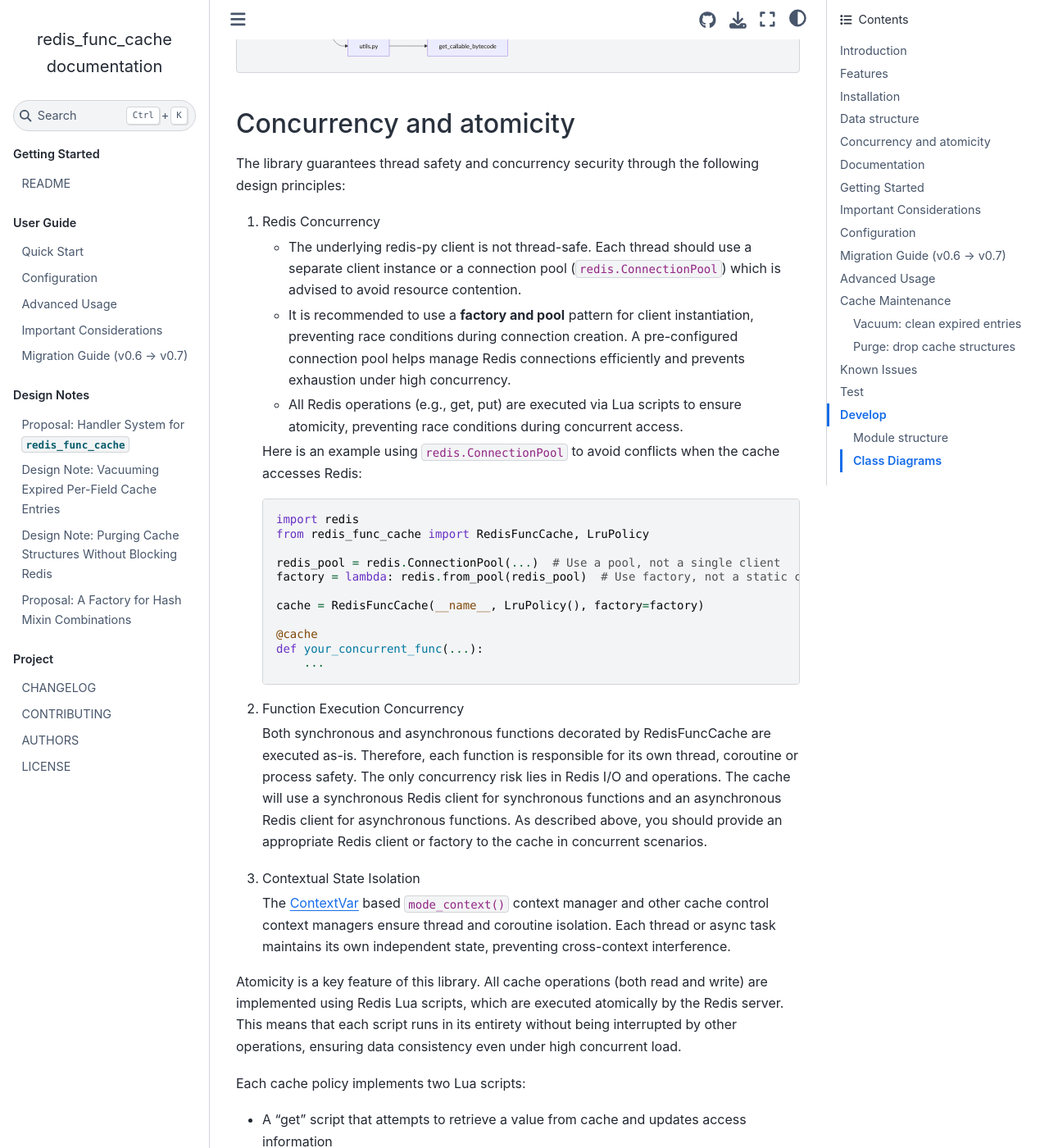
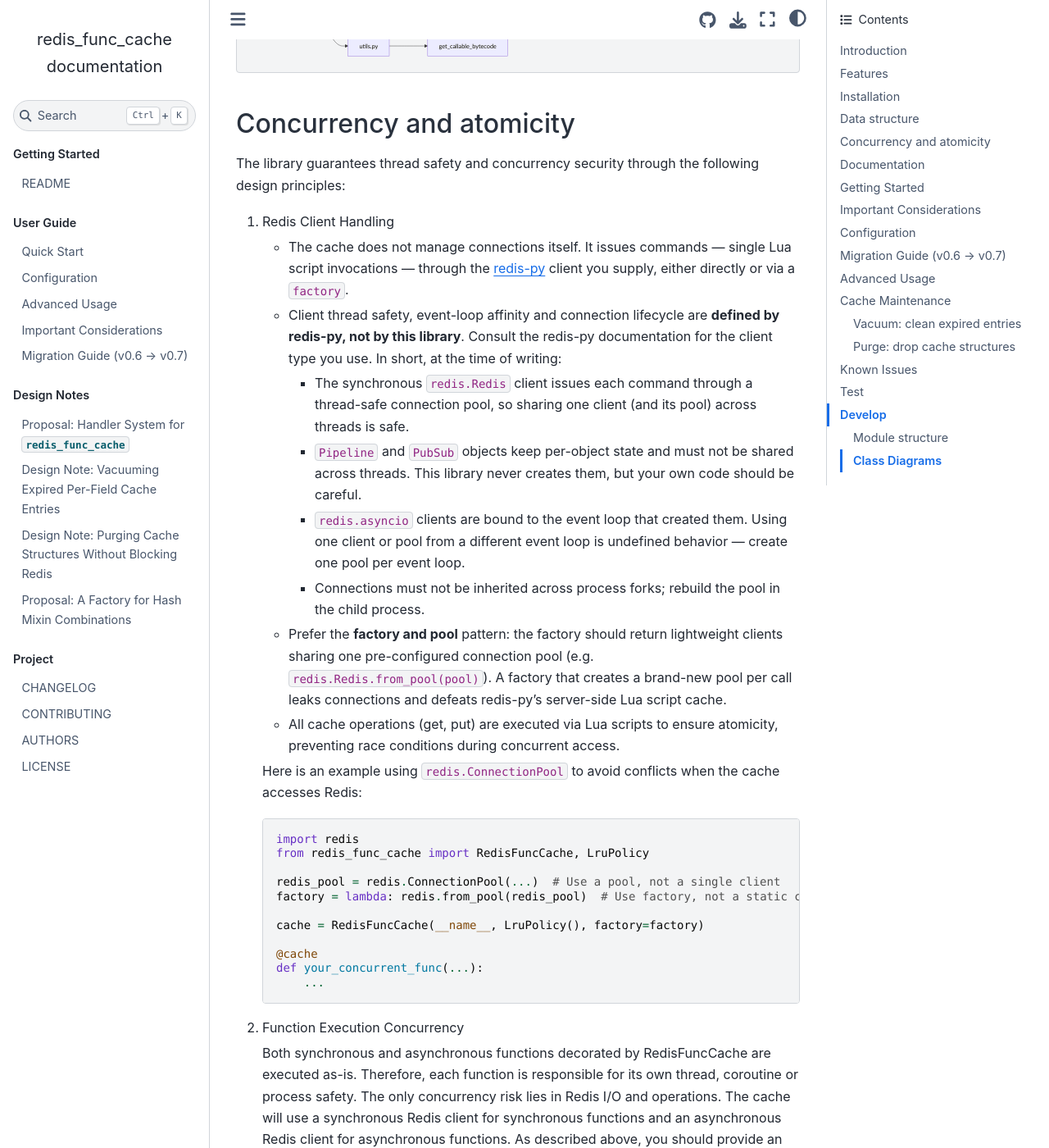
Before and after one commit to tanbro/redis_func_cache, a Sphinx documentation site: the page built from docs/README.include.md, in a window 1280 px wide and 1400 px high, scrolled down 6441 px. Shown: the whole window at 82% size. Built offline with Sphinx 7.4.7 and the Sphinx Book theme 1.1.4, drawn with Linux system fonts in a browser that asks for light colours; pages that are not in the unit, such as notebooks, are missing from menus.

Commit message:
docs: edit

```diff
--- a/README.md
+++ b/README.md
@@ -160,11 +160,18 @@ flowchart TD
 
 The library guarantees thread safety and concurrency security through the following design principles:
 
-1. Redis Concurrency
+1. Redis Client Handling
 
-   - The underlying redis-py client is not thread-safe. Each thread should use a separate client instance or a connection pool (`redis.ConnectionPool`) which is advised to avoid resource contention.
-   - It is recommended to use a **factory and pool** pattern for client instantiation, preventing race conditions during connection creation. A pre-configured connection pool helps manage Redis connections efficiently and prevents exhaustion under high concurrency.
-   - All Redis operations (e.g., get, put) are executed via Lua scripts to ensure atomicity, preventing race conditions during concurrent access.
+   - The cache does not manage connections itself. It issues commands — single Lua script invocations — through the [redis-py][] client you supply, either directly or via a `factory`.
+   - Client thread safety, event-loop affinity and connection lifecycle are **defined by redis-py, not by this library**. Consult the redis-py documentation for the client type you use. In short, at the time of writing:
+
+     - The synchronous `redis.Redis` client issues each command through a thread-safe connection pool, so sharing one client (and its pool) across threads is safe.
+     - `Pipeline` and `PubSub` objects keep per-object state and must not be shared across threads. This library never creates them, but your own code should be careful.
+     - `redis.asyncio` clients are bound to the event loop that created them. Using one client or pool from a different event loop is undefined behavior — create one pool per event loop.
+     - Connections must not be inherited across process forks; rebuild the pool in the child process.
+
+   - Prefer the **factory and pool** pattern: the factory should return lightweight clients sharing one pre-configured connection pool (e.g. `redis.Redis.from_pool(pool)`). A factory that creates a brand-new pool per call leaks connections and defeats redis-py's server-side Lua script cache.
+   - All cache operations (get, put) are executed via Lua scripts to ensure atomicity, preventing race conditions during concurrent access.
 
    Here is an example using `redis.ConnectionPool` to avoid conflicts when the cache accesses Redis:
 
```
Also changed, not shown: docs/usage/considerations.md (+14 -0 lines).
